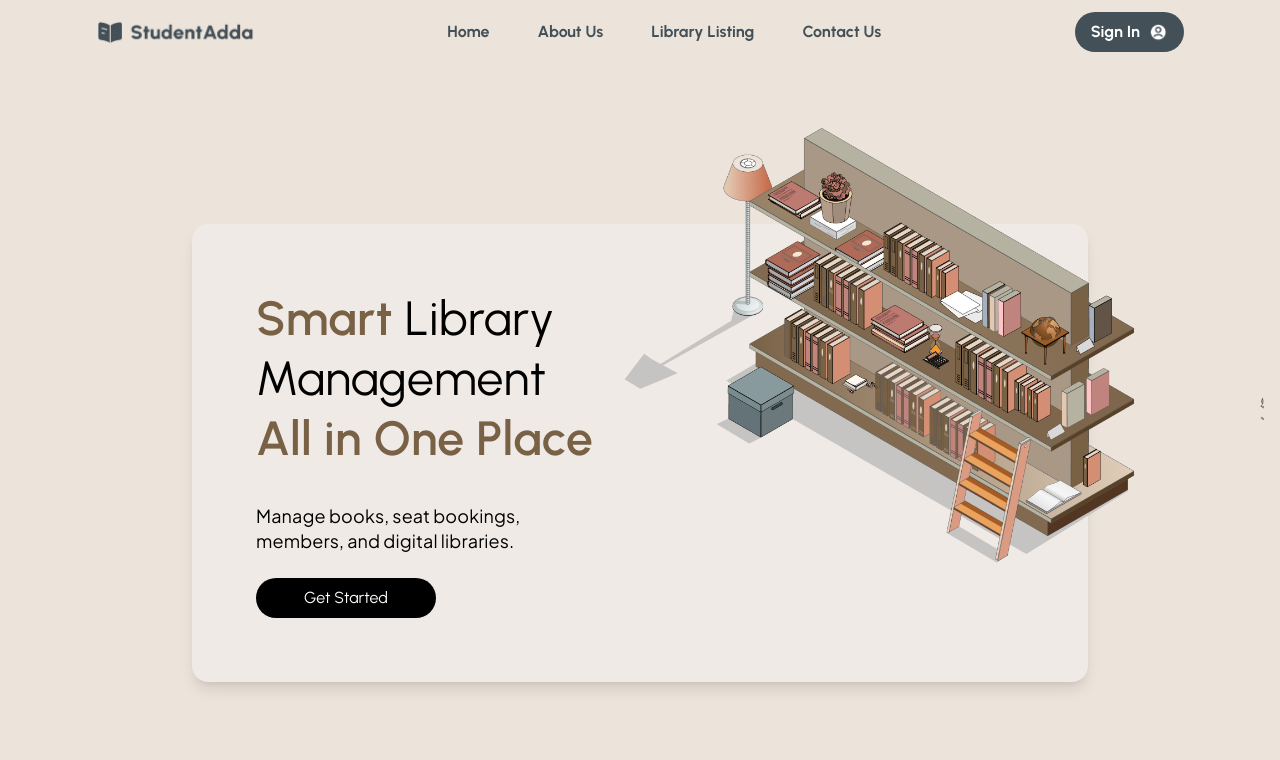
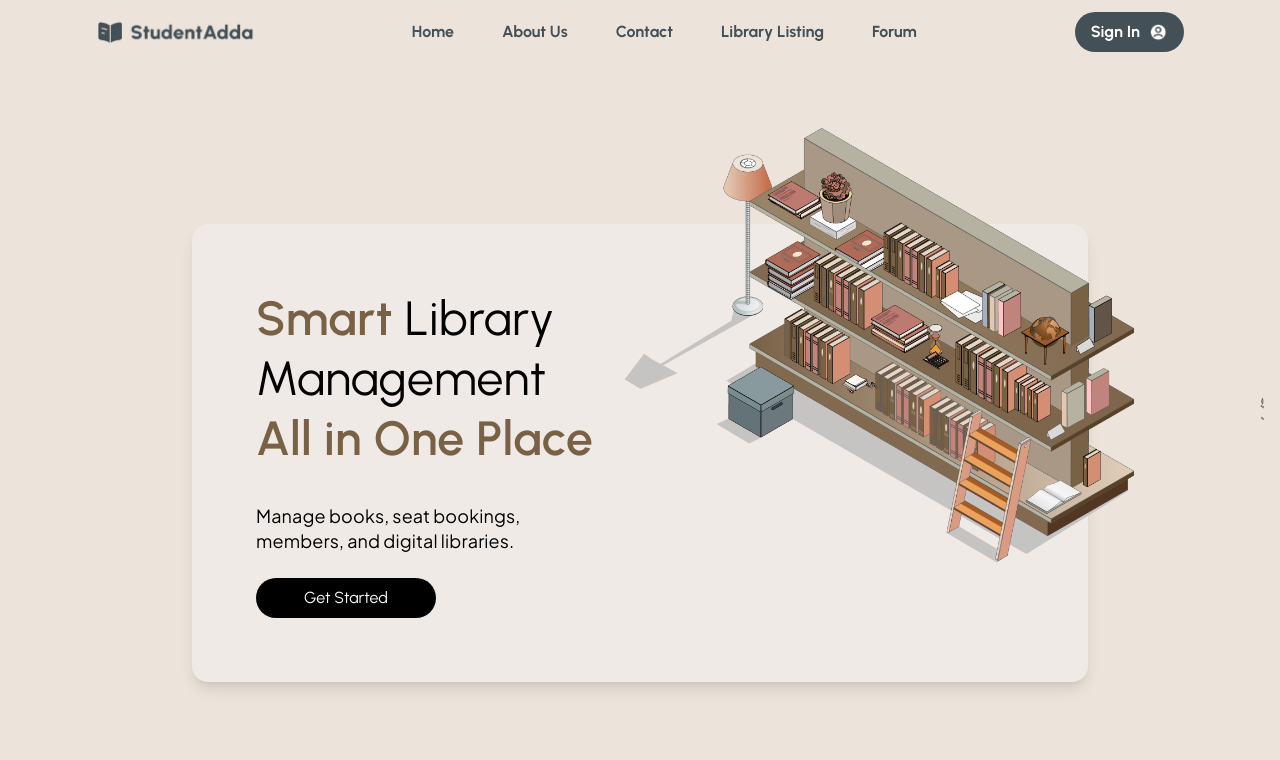
Before and after one commit to enoughio/StudentAddaLMS, a Next.js app in the folder frontend/: page / in a window 1280 px wide. Shown: the top 760 px of the page. Built offline with nearby package versions, Linux system fonts and the light colour scheme.

Commit message:
Add About and Contact pages, enhance Navbar with routing

```diff
--- /dev/null
+++ b/frontend/app/about/page.tsx
@@ -0,0 +1,16 @@
+import React, { useState } from 'react';
+import Image from 'next/image';
+
+
+const AboutPage: React.FC = () => {
+
+  return (
+    <div className="bg-[#F5DDBF] min-h-screen flex flex-col gap-20">
+
+
+
+    </div>
+  );
+};
+
+export default AboutPage;
--- a/frontend/components/navbar.tsx
+++ b/frontend/components/navbar.tsx
@@ -1,19 +1,25 @@
-'use client';
+"use client";
 
-import { useState } from 'react';
-import { X } from 'lucide-react';
-import Image from 'next/image';
+import { useState } from "react";
+import { X } from "lucide-react";
+import Image from "next/image";
+import Link from "next/link";
 
 const Navbar: React.FC = () => {
   const [isOpen, setIsOpen] = useState(false);
   const [isLoggedIn, setIsLoggedIn] = useState(false);
 
-  const navItems = ['Home', 'About Us', 'Library Listing', 'Contact Us'];
+  const navItems = [
+    { name: "Home", href: "/" },
+    { name: "About Us", href: "/about" },
+    { name: "Contact", href: "/contact" },
+    { name: "Library Listing", href: "/libraryisting" },
+    { name: "Forum", href: "/forum" },
+  ];
 
   return (
     <nav className="w-full bg-[#ECE3DA] font-urbanist top-2 z-50">
       <div className="max-w-6xl mx-auto px-3 sm:px-4 md:px-6 lg:px-8 py-2 sm:py-3 flex items-center justify-between">
-
         {/* Left: Hamburger Menu Button (Mobile) */}
         <div className="flex items-center md:hidden">
           <button
@@ -31,7 +37,6 @@ const Navbar: React.FC = () => {
                 height={24}
                 alt="Menu"
                 className="object-cover"
-
               />
             )}
           </button>
@@ -47,7 +52,6 @@ const Navbar: React.FC = () => {
               height={28}
               alt="StudentAdda Logo"
               className="object-cover"
-
             />
           </div>
 
@@ -70,13 +74,13 @@ const Navbar: React.FC = () => {
         <div className="hidden md:flex items-center justify-center flex-1 mx-2 lg:mx-4">
           <div className="flex items-center gap-2 lg:gap-4 font-urbanist font-bold text-[#435058] text-sm lg:text-base">
             {navItems.map((item, i) => (
-              <a
+              <Link
                 key={i}
-                href="#"
+                href={item.href}
                 className="px-3 py-1.5 lg:px-4 lg:py-2 rounded-full transition duration-200 hover:bg-[#435058] hover:text-[#FEEDC1]"
               >
-                {item}
-              </a>
+                {item.name}
+              </Link>
             ))}
           </div>
         </div>
@@ -88,7 +92,7 @@ const Navbar: React.FC = () => {
             className="flex items-center gap-2 bg-[#435058] text-white px-3 py-1.5 lg:px-4 lg:py-2 rounded-full transition hover:bg-[#36424a]"
           >
             <span className="font-urbanist font-bold text-sm lg:text-base">
-              {isLoggedIn ? 'Sign Out' : 'Sign In'}
+              {isLoggedIn ? "Sign Out" : "Sign In"}
             </span>
             <Image
               src="/home/signin.png"
@@ -106,20 +110,22 @@ const Navbar: React.FC = () => {
         <div className="md:hidden absolute top-12 left-0 w-full bg-white shadow-lg z-50 border-t border-gray-200">
           <div className="px-3 py-2 flex flex-col gap-2 sm:gap-3">
             {navItems.map((item, i) => (
-              <a
+              <Link
                 key={i}
-                href="#"
+                href={item.href}
                 className="px-3 py-2 sm:px-4 sm:py-3 rounded-md font-semibold text-[#435058] transition hover:bg-[#f5f0ea]"
               >
-                {item}
-              </a>
+                {item.name}
+              </Link>
             ))}
 
             <button
               onClick={() => setIsLoggedIn(!isLoggedIn)}
               className="flex items-center justify-center gap-1 text-white bg-[#435058] rounded-md transition hover:bg-[#36424a] text-xs px-2 py-1 sm:px-1  md:text-sm md:px-2 md:py-1.5 lg:text-base lg:px-4 lg:py-2"
             >
-  <span className="font-medium">{isLoggedIn ? 'Sign Out' : 'Sign In'}</span>
+              <span className="font-medium">
+                {isLoggedIn ? "Sign Out" : "Sign In"}
+              </span>
               <Image
                 src="/home/signin.png"
                 alt="Sign"
```
Also changed, not shown: frontend/app/contact/page.tsx (renamed from frontend/app/contacts/page.tsx), frontend/app/libraryisting/page.tsx (renamed from frontend/app/library_listing1/page.tsx). Lines whose indentation alone changed are shown as unchanged.
